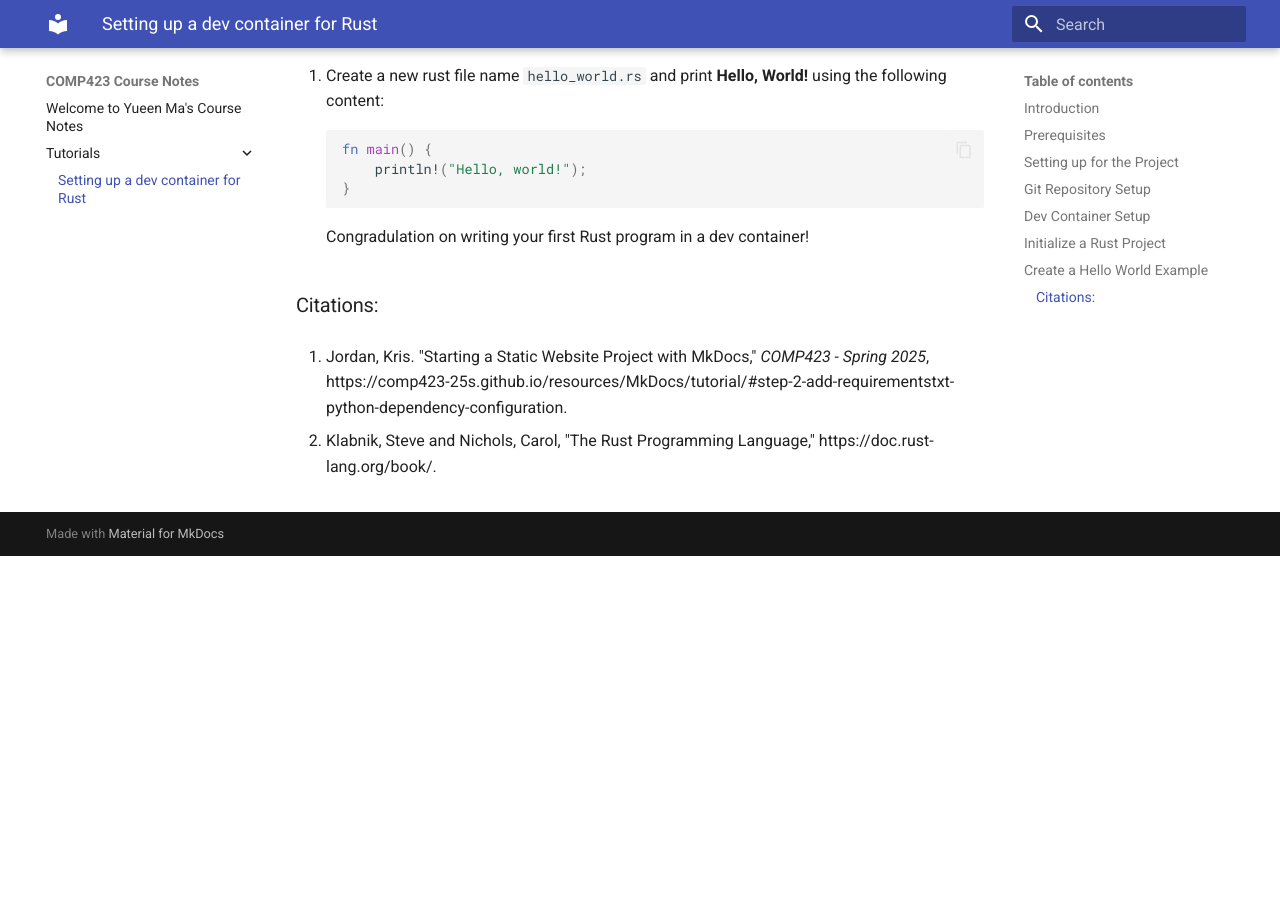
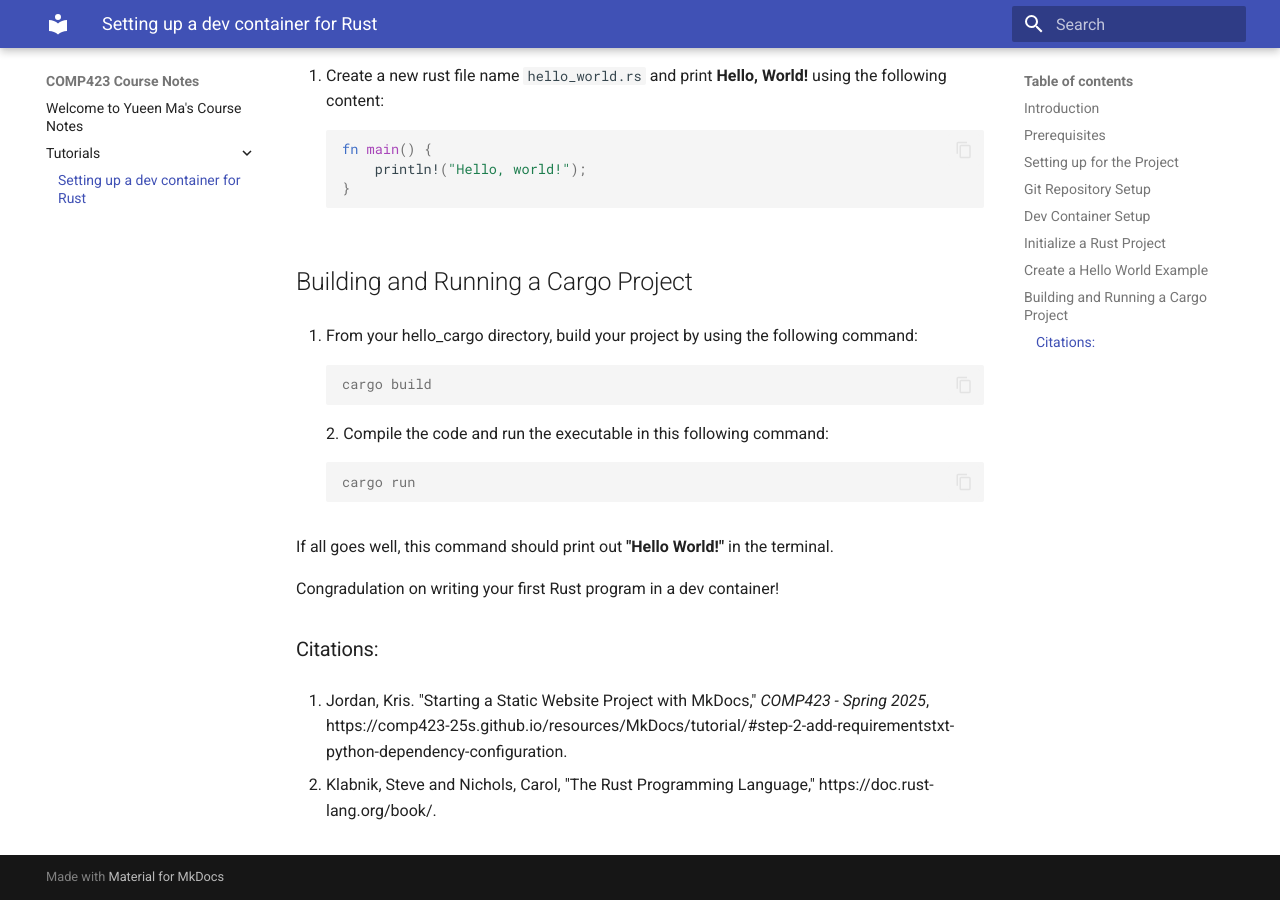
Before and after one commit to myueen/comp423-course-notes, an MkDocs documentation site: the page built from docs/tutorials/rust-setup.md, in a window 1280 px wide and 900 px high, scrolled down 3462 px. Built offline with MkDocs 1.6.1 and Material for MkDocs 9.7.7, drawn with Linux system fonts in a browser that asks for light colours; before the commit the page ends 4018 px from its top, so only the background shows below that.

Commit message:
add build project section

````diff
--- a/docs/tutorials/rust-setup.md
+++ b/docs/tutorials/rust-setup.md
@@ -146,12 +146,26 @@ In this section, we will create a dev container for Rust!
     }
     ```
 
-    Congradulation on writing your first Rust program in a dev container!
 
 
+## Building and Running a Cargo Project
+1. From your hello_cargo directory, build your project by using the following command:
 
+    ```console
+    cargo build
+    ```
+2. Compile the code and run the executable in this following command:
 
+    ```console
+    cargo run
+    ```
 
+If all goes well, this command should print out **"Hello World!"** in the terminal.
+
+<!-- !!! note "Difference between ```cargo build``` and ```cargo run```"
+    The command ```cargo build``` creates an execute -->
+
+Congradulation on writing your first Rust program in a dev container!
 
 
 
````
